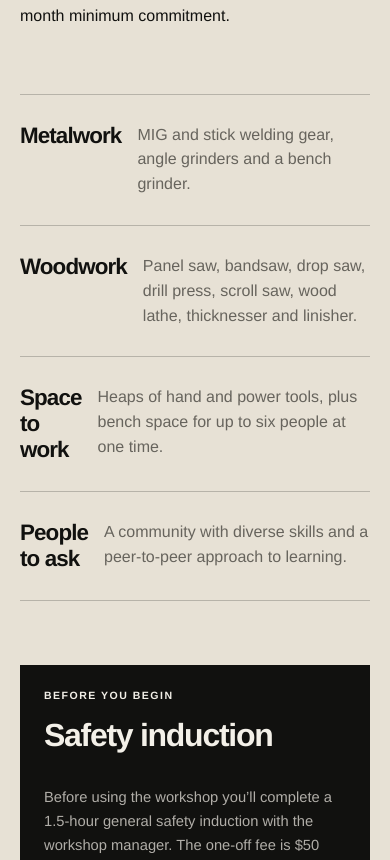
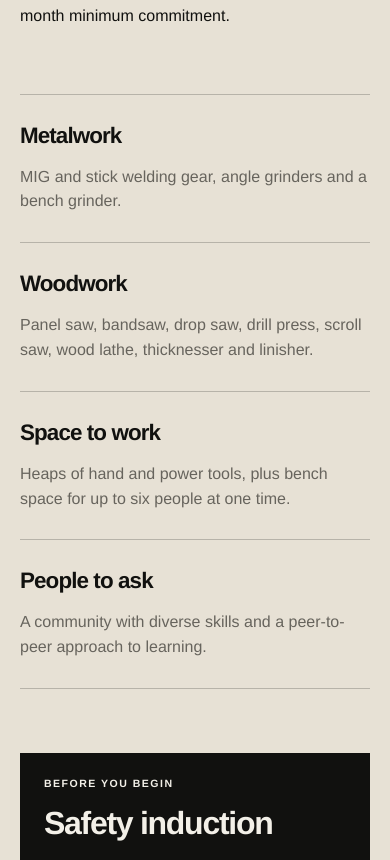
Before and after one commit to nigelheap/norm-modern, a Vue app: page /workshop in a window 390 px wide. Shown: the part 1089-1949 px from the top of the page. Built offline with nearby package versions, Linux system fonts and the light colour scheme.

Commit message:
better every day
Signed-off-by: Nigel <nigel.c.heap@gmail.com>

```diff
--- a/src/assets/main.css
+++ b/src/assets/main.css
@@ -1389,9 +1389,6 @@ select {
     gap: 1rem;
   }
 
-  .tool-item p {
-    grid-column: 2;
-  }
 
   .induction-panel {
     grid-template-columns: 1fr;
```
